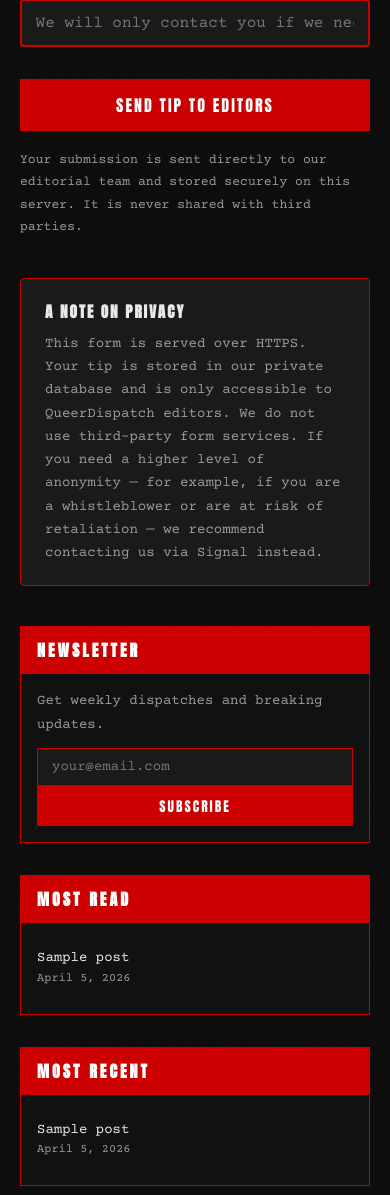
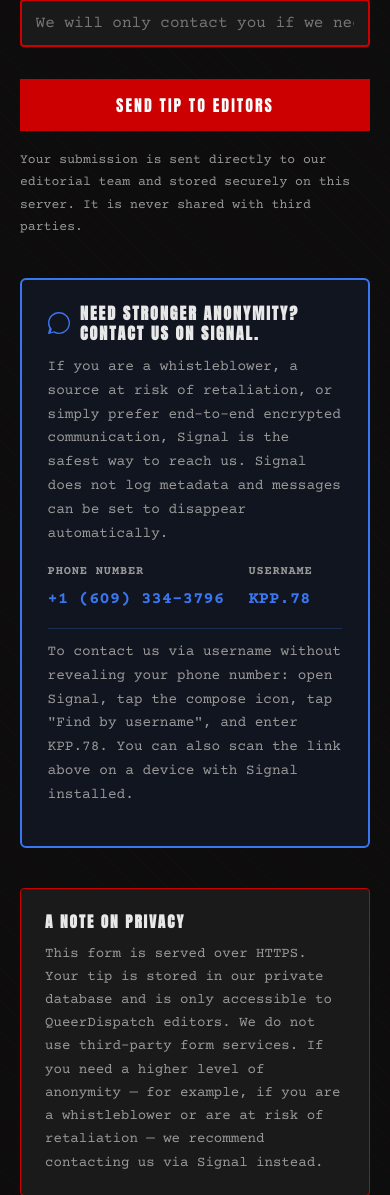
Before and after one commit to QnEZ/queerdispatch-manus, a WordPress theme: template page-submit-tip.php in a window 390 px wide; the page is wider, and only the part inside the window is pictured. Shown: the part 1349-2544 px from the top of that part. Run offline with PHP 8.4 and a stand-in for WordPress, Linux system fonts and the light colour scheme; the site name, menu and one post (Sample post) are stand-ins, and other content is empty; some libraries are stand-ins or nearby versions; some web fonts are replaced.

Commit message:
feat: add Signal contact option to tip submission page (v1.3.1)
Adds a Signal contact section below the submission form on the
Submit a Tip page. Includes:
- Phone number: +1 (609) 334-3796 (links to signal.me/#p/...)
- Username: KPP.78 (links to signal.me/#u/...)
- Brief explanation of when to use Signal vs the web form
- Step-by-step instructions for contacting via username
  without revealing a phone number
- Styled with Signal brand blue, adapts to all 7 theme styles

```diff
--- a/page-submit-tip.php
+++ b/page-submit-tip.php
@@ -184,6 +184,30 @@ $categories = array(
                         </div>
 
                     </form>
+
+                    <!-- ======================================================
+                         SIGNAL CONTACT OPTION
+                    ====================================================== -->
+                    <aside class="tip-signal-note">
+                        <div class="tip-signal-header">
+                            <span class="tip-signal-icon" aria-hidden="true">
+                                <svg xmlns="http://www.w3.org/2000/svg" viewBox="0 0 24 24" fill="currentColor" width="22" height="22" aria-hidden="true"><path d="M12 0C5.373 0 0 5.373 0 12c0 2.126.557 4.12 1.529 5.847L.057 23.07a.75.75 0 0 0 .932.908l5.056-1.701A11.94 11.94 0 0 0 12 24c6.627 0 12-5.373 12-12S18.627 0 12 0zm0 1.5c5.79 0 10.5 4.71 10.5 10.5S17.79 22.5 12 22.5a10.45 10.45 0 0 1-5.22-1.393l-.318-.19-3.29 1.107 1.003-3.373-.207-.33A10.45 10.45 0 0 1 1.5 12C1.5 6.21 6.21 1.5 12 1.5z"/></svg>
+                            </span>
+                            <h3><?php esc_html_e( 'Need stronger anonymity? Contact us on Signal.', 'queerdispatch' ); ?></h3>
+                        </div>
+                        <p><?php esc_html_e( 'If you are a whistleblower, a source at risk of retaliation, or simply prefer end-to-end encrypted communication, Signal is the safest way to reach us. Signal does not log metadata and messages can be set to disappear automatically.', 'queerdispatch' ); ?></p>
+                        <div class="tip-signal-contacts">
+                            <div class="tip-signal-contact">
+                                <span class="tip-signal-contact-label"><?php esc_html_e( 'Phone number', 'queerdispatch' ); ?></span>
+                                <a href="https://signal.me/#p/+16093343796" class="tip-signal-contact-value" target="_blank" rel="noopener noreferrer">+1 (609) 334-3796</a>
+                            </div>
+                            <div class="tip-signal-contact">
+                                <span class="tip-signal-contact-label"><?php esc_html_e( 'Username', 'queerdispatch' ); ?></span>
+                                <a href="https://signal.me/#u/KPP.78" class="tip-signal-contact-value" target="_blank" rel="noopener noreferrer">KPP.78</a>
+                            </div>
+                        </div>
+                        <p class="tip-signal-hint"><?php esc_html_e( 'To contact us via username without revealing your phone number: open Signal, tap the compose icon, tap "Find by username", and enter KPP.78. You can also scan the link above on a device with Signal installed.', 'queerdispatch' ); ?></p>
+                    </aside>
 
                     <!-- ======================================================
                          PRIVACY NOTE
@@ -382,6 +406,78 @@ $categories = array(
         text-align: center;
     }
 }
+
+/* Signal contact section */
+.tip-signal-note {
+    max-width: 680px;
+    padding: 1.4rem 1.6rem;
+    border: 2px solid #3a76f0;
+    border-radius: 6px;
+    background: color-mix(in srgb, #3a76f0 8%, var(--color-bg));
+    margin-top: 2.5rem;
+    margin-bottom: 1.5rem;
+}
+.tip-signal-header {
+    display: flex;
+    align-items: center;
+    gap: 0.65rem;
+    margin-bottom: 0.75rem;
+}
+.tip-signal-icon {
+    color: #3a76f0;
+    flex-shrink: 0;
+    display: flex;
+    align-items: center;
+}
+.tip-signal-header h3 {
+    margin: 0;
+    font-size: 1rem;
+    font-weight: 700;
+    color: var(--color-text);
+    line-height: 1.3;
+}
+.tip-signal-note > p {
+    font-size: 0.9rem;
+    line-height: 1.65;
+    color: var(--color-text-muted, var(--color-text));
+    margin: 0 0 1rem;
+}
+.tip-signal-contacts {
+    display: flex;
+    gap: 1.5rem;
+    flex-wrap: wrap;
+    margin-bottom: 0.85rem;
+}
+.tip-signal-contact {
+    display: flex;
+    flex-direction: column;
+    gap: 0.2rem;
+}
+.tip-signal-contact-label {
+    font-size: 0.75rem;
+    font-weight: 700;
+    text-transform: uppercase;
+    letter-spacing: 0.07em;
+    color: var(--color-text-muted, var(--color-text));
+}
+.tip-signal-contact-value {
+    font-size: 1.05rem;
+    font-weight: 700;
+    color: #3a76f0;
+    text-decoration: none;
+    letter-spacing: 0.02em;
+}
+.tip-signal-contact-value:hover {
+    text-decoration: underline;
+}
+.tip-signal-hint {
+    font-size: 0.82rem;
+    line-height: 1.6;
+    color: var(--color-text-muted, var(--color-text));
+    margin: 0;
+    border-top: 1px solid color-mix(in srgb, #3a76f0 25%, transparent);
+    padding-top: 0.75rem;
+}
 </style>
 
 <?php get_footer(); ?>
--- a/style.css
+++ b/style.css
@@ -4,7 +4,7 @@ Theme URI: https://queerdispatch.org/
 Author: QueerDispatch Team
 Author URI: https://queerdispatch.org/
 Description: An independent LGBTQIA2S+ news & community theme with multiple switchable aesthetic styles: Anarchist, Goth, Witchy, Pastel Rainbow Goth, Cyberpunk Queer, Cottagecore Queer, and Riot Grrrl.
-Version: 1.3.0
+Version: 1.3.1
 Requires at least: 6.0
 Tested up to: 6.7
 Requires PHP: 8.0
```
Also changed, not shown: 1 other file.
